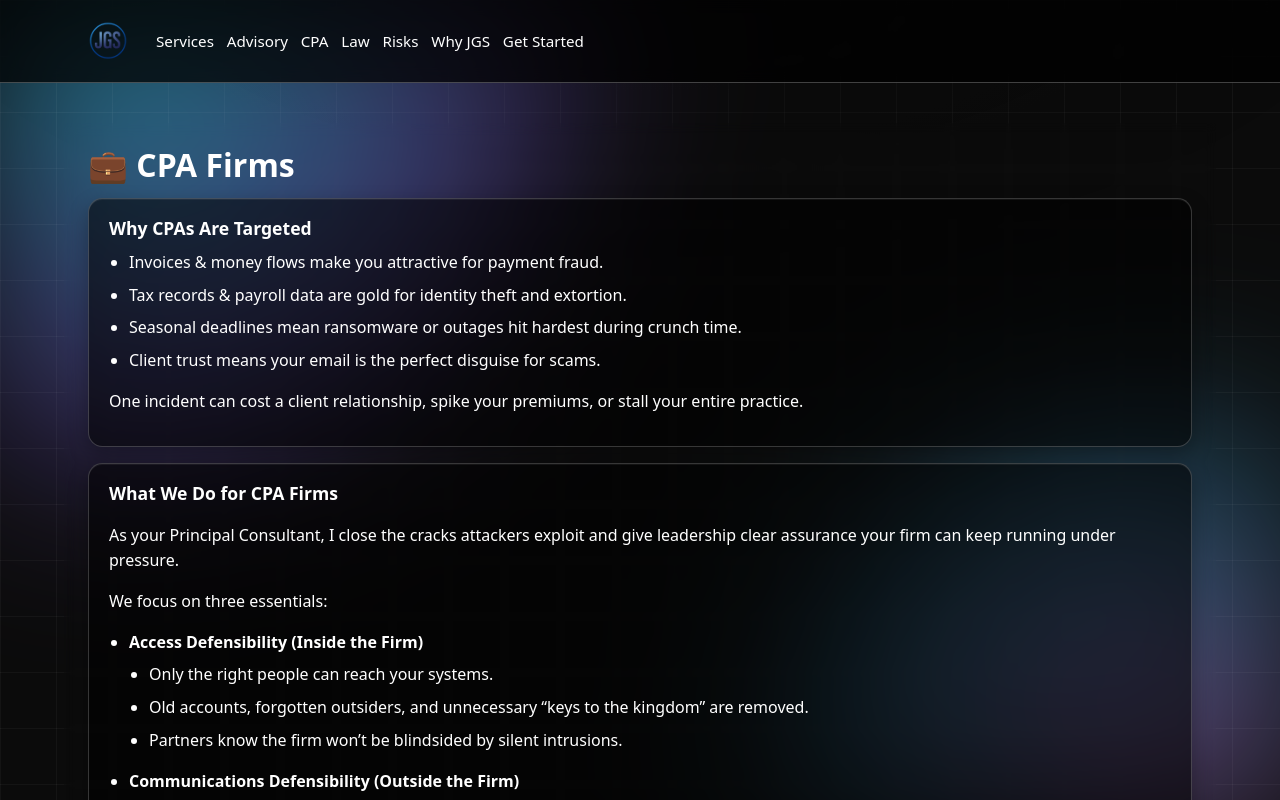
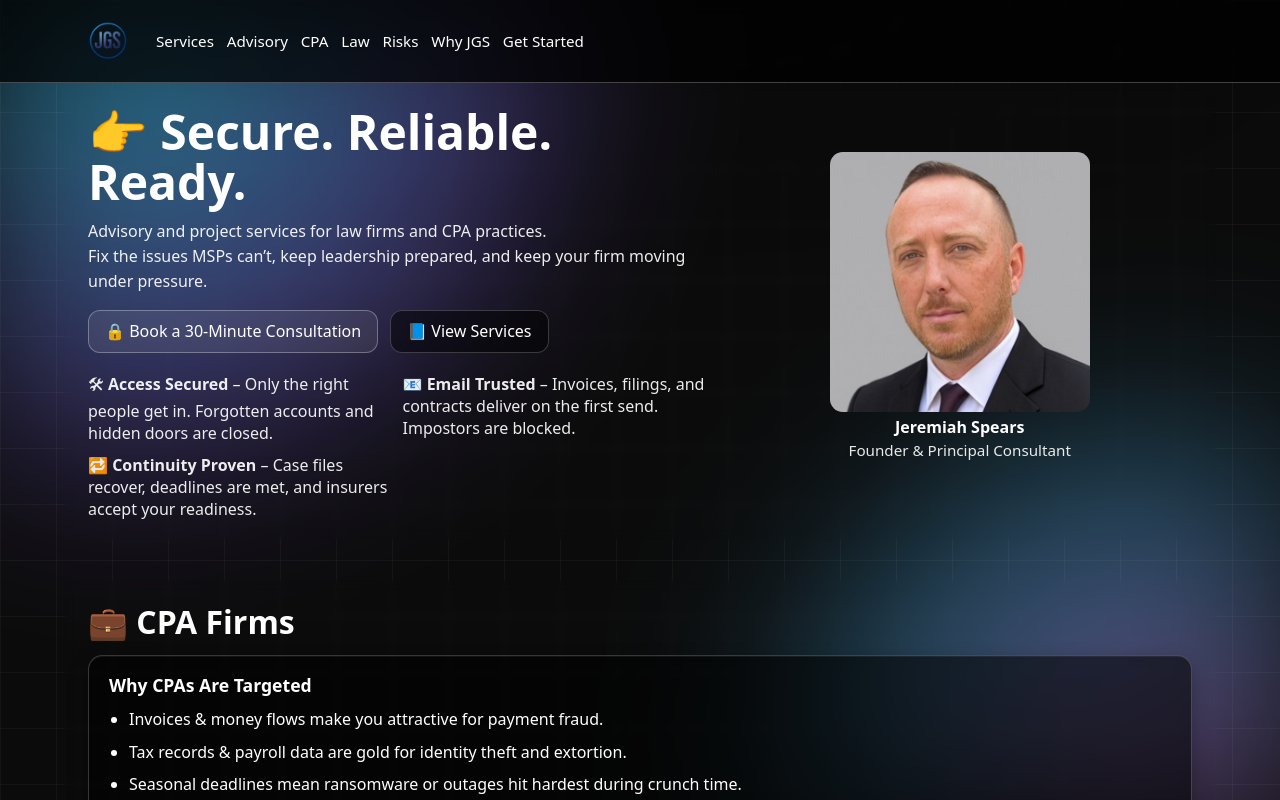
Before and after one commit to jspears80/jgs, a Next.js app: page / in a window 1280 px wide. Shown: the top 800 px of the page. Built offline with nearby package versions, Linux system fonts and the light colour scheme.

Commit message:
Update page.tsx

```diff
--- a/app/page.tsx
+++ b/app/page.tsx
@@ -116,27 +116,55 @@ export default function Page(){
           </div>
         </header>
 
-        {/* ===== HOME ===== */}
-        {section === 'Home' && (
-          <section className="section container">
-            <div className="page" style={{display:'grid', gridTemplateColumns:'1fr', gap:'1.25rem'}}>
+<div className="page" style={{display:'grid', gridTemplateColumns:'1.2fr .9fr', gap:'1.25rem'}}>
+  {/* Left: Headline, Subheadline, CTAs, Bullets */}
   <div>
-                <h1 className="hero">JGS Cloud Compliance — Microsoft 365 Secured for CPA and Law.</h1>
-                <p className="lead">Tax deadlines don’t move. Court orders don’t wait. Insurers don’t forgive weak controls. We harden tenants, deliver clean mailflow, and prove recoverability so your firm keeps working under pressure.</p>
+    <h1 className="hero">👉 Secure. Reliable. Ready.</h1>
+    <p className="lead">
+      Advisory and project services for law firms and CPA practices.<br/>
+      Fix the issues MSPs can’t, keep leadership prepared, and keep your firm moving under pressure.
+    </p>
+
     <div style={{display:'flex', gap:'.75rem', margin:'.75rem 0 1.25rem 0', flexWrap:'wrap'}}>
-                  <a className="btn primary" href="#" onClick={(e)=>{e.preventDefault(); go('Services');}}>See Services →</a>
-                  <a className="btn" href="https://outlook.office.com/book/JGSConsulting@cloudjgs.com/?ismsaljsauthenabled" target="_blank" rel="noopener">Book a Consult</a>
+      <a
+        className="btn primary"
+        href="https://outlook.office.com/book/JGSConsulting@cloudjgs.com/?ismsaljsauthenabled"
+        target="_blank"
+        rel="noopener"
+      >
+        🔒 Book a 30-Minute Consultation
+      </a>
+      <a
+        className="btn"
+        href="#"
+        onClick={(e)=>{ e.preventDefault(); go('Services'); }}
+      >
+        📘 View Services
+      </a>
     </div>
+
     <div className="proofgrid">
-                  <div>CPA renewal saved → coverage cleared after tenant hardening</div>
-                  <div>$75k fraud blocked → spoofed partner emails stopped in 48 hours</div>
-                  <div>Discovery deadline met → case files restored within 24 hours</div>
-                  <div>Secure Score: 43% → 81% (admins cleaned, logging extended)</div>
+      <div>🛠 <strong>Access Secured</strong> – Only the right people get in. Forgotten accounts and hidden doors are closed.</div>
+      <div>📧 <strong>Email Trusted</strong> – Invoices, filings, and contracts deliver on the first send. Impostors are blocked.</div>
+      <div>🔁 <strong>Continuity Proven</strong> – Case files recover, deadlines are met, and insurers accept your readiness.</div>
+    </div>
+  </div>
+
+  {/* Right: Photo + Title */}
+  <div style={{display:'flex', flexDirection:'column', alignItems:'center', justifyContent:'center'}}>
+    <img
+      src="/founder.jpg"
+      alt="Jeremiah Spears headshot"
+      className="founder-img"
+      style={{maxWidth:'260px', objectFit:'cover'}}
+    />
+    <div className="founder-meta">
+      <div className="founder-name">Jeremiah Spears</div>
+      <div className="founder-title">Founder &amp; Principal Consultant</div>
     </div>
   </div>
 </div>
-          </section>
-        )}
+
 
        {/* ===== SERVICES ===== */}
 {section === 'Services' && (
```
Lines whose indentation alone changed are shown as unchanged.
